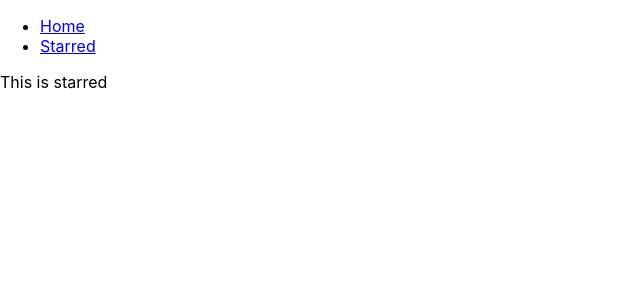
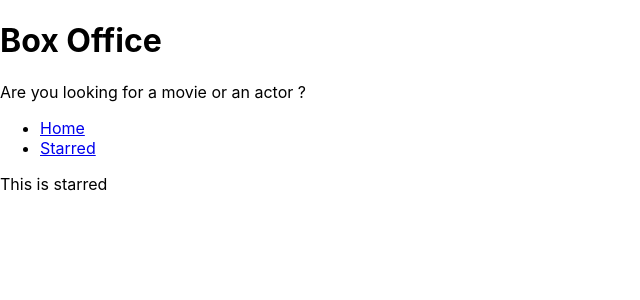
Before and after one commit to Mohamed-tahiri/Box-Office-React, a React (Create React App) app: page /starred in a window 1280 px wide. Shown: the top 300 px of the page, without its empty margins (0-640 px from the left). Built offline with nearby package versions, Linux system fonts and the light colour scheme.

Commit message:
added a layout management and create a title

```diff
--- a/src/App.js
+++ b/src/App.js
@@ -1,15 +1,10 @@
 import React from 'react';
 import { Switch , Route } from 'react-router-dom';
-import Navs from './components/Navs';
 import Home from './pages/Home';
 import Starred from './pages/Starred';
 
 function App() {
   return (
-    <div>
-
-      <Navs />
-
     <Switch>
       <Route exact path="/">
         <Home />
@@ -19,11 +14,11 @@
       </Route>
       <Route>
         <div>
-            Not found
+          Not Found
         </div>
       </Route>
     </Switch>
-    </div>
+
   );
 }
 
--- /dev/null
+++ b/src/components/MainPageLayout.js
@@ -0,0 +1,19 @@
+import React from 'react'
+import Navs from './Navs'
+import Title from './Title'
+
+function MainPageLayout({ children }){
+    return (
+        <div>
+            <Title
+                title="Box Office"
+                subtitle="Are you looking for a movie or an actor ?"
+            />
+            <Navs />
+
+            { children }
+        </div>
+    )
+}
+
+export default MainPageLayout
--- /dev/null
+++ b/src/components/Title.js
@@ -0,0 +1,12 @@
+import React from 'react'
+
+function Title({ title , subtitle }){
+    return (
+        <div>
+            <h1> { title }   </h1>
+            <p>  { subtitle} </p>
+        </div>
+    )
+}
+
+export default Title
--- a/src/pages/Home.js
+++ b/src/pages/Home.js
@@ -1,10 +1,11 @@
 import React from 'react'
+import MainPageLayout from '../components/MainPageLayout'
 
 function Home(){
     return (
-        <div>
+        <MainPageLayout>
             This is Home
-        </div>
+        </MainPageLayout>
     )
 }
 
--- a/src/pages/Starred.js
+++ b/src/pages/Starred.js
@@ -1,10 +1,11 @@
 import React from 'react'
+import MainPageLayout from '../components/MainPageLayout'
 
 function Starred(){
     return (
-        <div>
+        <MainPageLayout>
             This is starred
-        </div>
+        </MainPageLayout>
     )
 }
 
```
Lines whose indentation alone changed are shown as unchanged.
